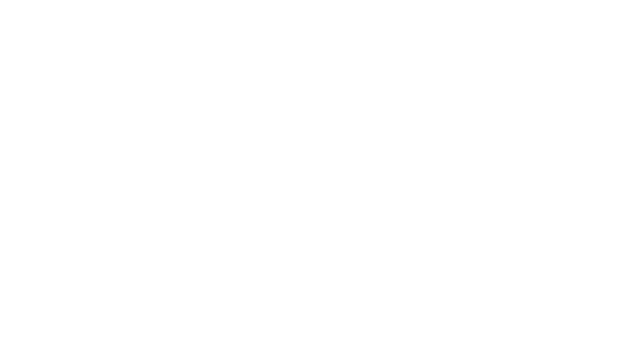
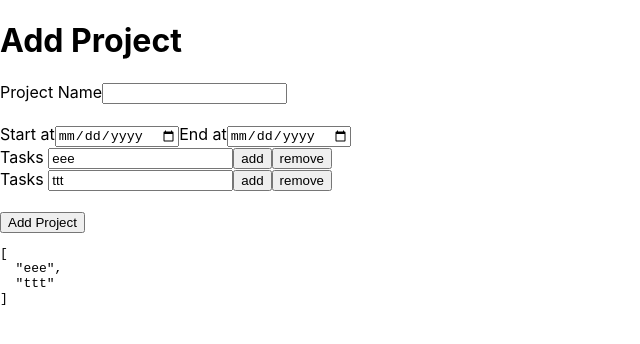
Before and after one commit to riham1002/Project-management-frontend, a React (Create React App) app: page /addproject in a window 1280 px wide. Before the commit this address had no page. Shown: the top 344 px of the page, without its empty margins (0-640 px from the left). Built offline with nearby package versions, Linux system fonts and the light colour scheme.

Commit message:
addproject

```diff
--- a/src/App.js
+++ b/src/App.js
@@ -1,25 +1,22 @@
-
-import './App.css';
-import {
-  BrowserRouter,
-  Routes,
-  Route
-}from "react-router-dom";
-import Login from './pages/Login';
-import Home from './pages/Home';
-import SignUp from './pages/SignUp';
+import "./App.css";
+import { BrowserRouter, Routes, Route } from "react-router-dom";
+import Login from "./pages/Login";
+import Home from "./pages/Home";
+import SignUp from "./pages/SignUp";
+import AddProject from "./pages/AddProject";
+import Project from "./pages/Project";
 function App() {
   return (
     <BrowserRouter>
-    <Routes>
-      <Route path='/' element={<Login />}/>
-      <Route path='/home' element={<Home />}/>
-      <Route path='/signup' element={<SignUp />}/>
-      <Route path='/m'  element={<SignUp/>}/>
-
-    </Routes>
+      <Routes>
+        <Route path="/" element={<Login />} />
+        <Route path="/home" element={<Home />} />
+        <Route path="/signup" element={<SignUp />} />
+        <Route path="/m" element={<SignUp />} />
+        <Route path="/addproject" element={<AddProject />} />
+        <Route path="/project" element={<Project />} />
+      </Routes>
     </BrowserRouter>
-
   );
 }
 
--- a/src/pages/AddProject.jsx
+++ b/src/pages/AddProject.jsx
@@ -1,13 +1,50 @@
 
-import React from 'react';
-function AddProject(props){
-    return(
+import React, { useState } from 'react';
+
+function AddProject() {
+    const [inputList, setInputList] = useState(["eee", "ttt"]);
+    const handleChange = e => {
+        const { task, value } = e.target;
+        setInputList({
+            ...inputList,
+            [task]: value
+        });
+
+
+    }
+    return (
         <div>
 
             <h1>
-               add project
+                Add Project
             </h1>
+            <div>
+                <label>Project Name</label>
+                <input type={"text"} /> <br></br><br></br>
+                <label>Start at</label>
+                <input type={"Date"} />
+                <label>End at</label>
+                <input type={"Date"} /><br></br>
+                {inputList.map((item, i) => {
+                    return (
+                        <div key={i}>
+                            <label>Tasks</label> <input type={"text"} name="task" placeholder="task" value={item} onChange={handleChange} />
+                            <input type="button" value="add" />
+                            <input type="button" value="remove" />
 
+
+                        </div>
+
+                    )
+                }
+                )}
+
+                <br></br>
+                <button  >Add Project </button>
+            </div>
+            <pre>
+                {JSON.stringify(inputList, null, 2)}
+            </pre>
         </div>
     )
 }
--- a/src/pages/Home.jsx
+++ b/src/pages/Home.jsx
@@ -2,7 +2,7 @@
     return(
         <div>
             <nav className="buttons">
-      <a id="home" className="homeButton" href="/">Home</a>
+      {/* <a id="home" className="homeButton" href="/">Home</a> */}
 
       <a id="logout" className="logoutButton" href="/">logout</a>
 </nav>
--- a/src/pages/Login.jsx
+++ b/src/pages/Login.jsx
@@ -10,12 +10,17 @@
     method:"post",
     body:JSON.stringify(loginData),
     headers: { 'content-type': 'application/json' },
-    // credentials:"include"
+    credentials:"include"
 
   })
   .then(res=>res.json()).then(data=>{
    if(data.success)
-    console.log("hello");
+   {
+
+      window.location.href = `http://localhost:3000/home`;
+    }else{
+      alert("username or password is incorrect")
+    }
   })
 
 }
--- /dev/null
+++ b/src/pages/Project.jsx
@@ -0,0 +1,48 @@
+
+import React, { useEffect, useState } from 'react';
+function Project() {
+    const [projectData, setProjectData] = useState([])
+    const prijectsArr = projectData.filter((v, i, a) => a.findIndex(t => (t.id === v.id)) === i);
+
+    useEffect(() => {
+        fetch('http://localhost:4000/projectsInfo')
+            .then(res => res.json()).then(data => {
+                setProjectData(data)
+            })
+
+    }, [])
+
+    console.log(projectData)
+    return (
+        <div>
+            {/* {projectData.map((project) => {
+                return <li key={project.project_name}>
+                    <h3> {project.project_name}</h3>
+
+                    <div> {project.start_at}</div>
+                    <div> {project.end_at}</div>
+                    <div> {project.task_name}</div>
+
+                </li>
+            })} */}
+            {prijectsArr.map(project => {
+                return <li key={project.project_name}>
+                    <h3> {project.project_name}</h3>
+
+                    <div>Start at: {project.start_at}</div>
+                    <div>End at:  {project.end_at}</div>
+                    <div><h4>Tasks</h4>
+                        {projectData.map((pro) => {
+                            if (pro.project_name === project.project_name) return <li>{pro.task_name}</li>
+                        })}
+
+                    </div>
+                    <div> <button>Done</button></div>
+                </li>
+            })}
+
+        </div>
+    )
+}
+
+export default Project;
--- a/src/pages/SignUp.jsx
+++ b/src/pages/SignUp.jsx
@@ -1,10 +1,39 @@
+import { useState } from "react";
+
 function Signup(props){
+    const [signupData, setSignupData]= useState({username:"", password:""})
+  const signupHandler=(key, value)=>{
+setSignupData({...signupData, [key]:value})
+  }
+
+    const submitSignup=(e)=>{
+        fetch('http://localhost:4000/signup', {
+          method:"post",
+          body:JSON.stringify(signupData),
+          headers: { 'content-type': 'application/json' },
+
+
+        }).then(res=>res.json()).then(data=>{
+           if(data.errorMessage){alert(data.errorMessage)}
+           else  {
+            window.location.href = `http://localhost:3000/`;
+           }
+           })
+
+         }
     return(
         <div>
 
             <h1>
-               SignUp
+               Please Sign Up
             </h1>
+            <div>
+                <label>User Name</label>
+                <input type={"text"}  onChange={(v)=>signupHandler("username", v.target.value)}/> <br></br><br></br>
+                <label>Password</label>
+                <input type={"password"} onChange={(v)=>signupHandler("password", v.target.value)} />
+                <button  onClick={submitSignup}>sign up </button>
+            </div>
         </div>
     )
 }
```
Also changed, not shown: src/pages/Signup.jsx (+19 -19 lines).
